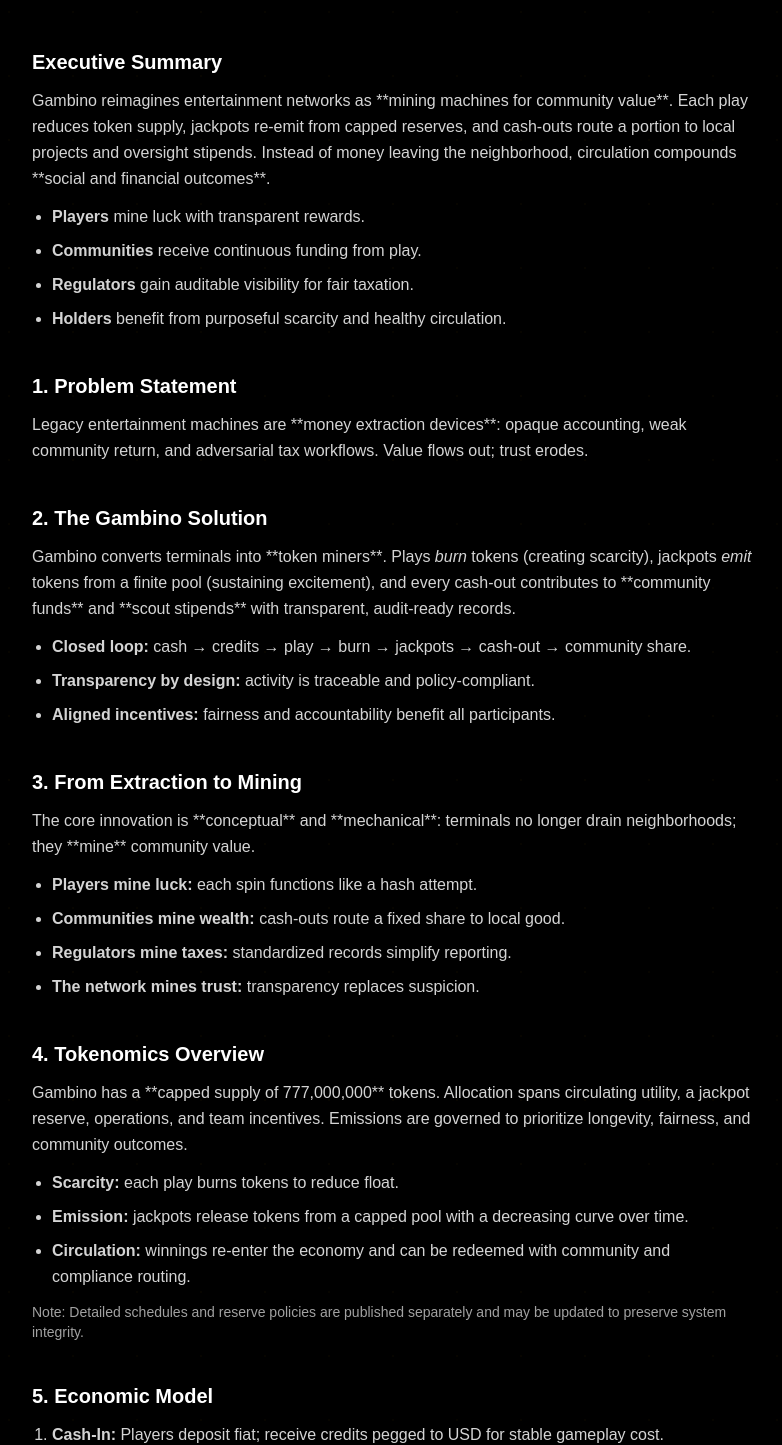
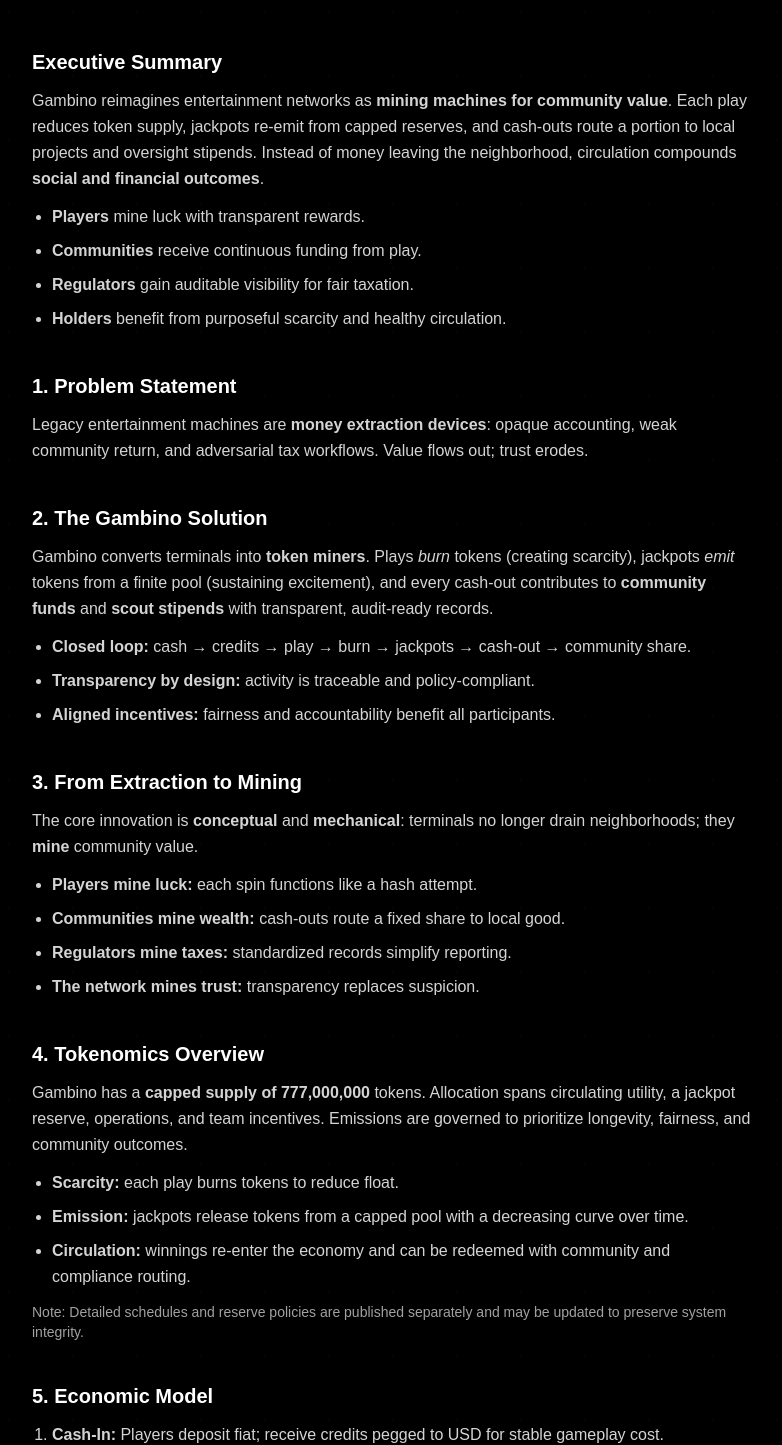
Before and after one commit to BuberryWorldwide/gambino-site, a Next.js app: page /legal/whitepaper in a window 1280 px wide. Shown: the part 894-2339 px from the top of the page, without its empty margins (248-1030 px from the left). Built offline with nearby package versions, Linux system fonts and the light colour scheme.

Commit message:
minor text syntax fixes

```diff
--- a/src/app/legal/whitepaper/page.js
+++ b/src/app/legal/whitepaper/page.js
@@ -70,10 +70,10 @@
 
           <Section id="exec" title="Executive Summary">
             <p>
-              Gambino reimagines entertainment networks as **mining machines for community value**.
+              Gambino reimagines entertainment networks as <strong>mining machines for community value</strong>.
               Each play reduces token supply, jackpots re-emit from capped reserves, and cash-outs
               route a portion to local projects and oversight stipends. Instead of money leaving the
-              neighborhood, circulation compounds **social and financial outcomes**.
+              neighborhood, circulation compounds <strong>social and financial outcomes</strong>.
             </p>
             <ul className="list-disc pl-5 space-y-2">
               <li><strong>Players</strong> mine luck with transparent rewards.</li>
@@ -85,16 +85,16 @@
 
           <Section id="problem" title="1. Problem Statement">
             <p>
-              Legacy entertainment machines are **money extraction devices**: opaque accounting, weak
+              Legacy entertainment machines are <strong>money extraction devices</strong>: opaque accounting, weak
               community return, and adversarial tax workflows. Value flows out; trust erodes.
             </p>
           </Section>
 
           <Section id="solution" title="2. The Gambino Solution">
             <p>
-              Gambino converts terminals into **token miners**. Plays <em>burn</em> tokens (creating scarcity),
+              Gambino converts terminals into <strong>token miners</strong>. Plays <em>burn</em> tokens (creating scarcity),
               jackpots <em>emit</em> tokens from a finite pool (sustaining excitement), and every cash-out
-              contributes to **community funds** and **scout stipends** with transparent, audit-ready records.
+              contributes to <strong>community funds</strong> and <strong>scout stipends</strong> with transparent, audit-ready records.
             </p>
             <ul className="list-disc pl-5 space-y-2">
               <li><strong>Closed loop:</strong> cash → credits → play → burn → jackpots → cash-out → community share.</li>
@@ -105,8 +105,8 @@
 
           <Section id="extraction" title="3. From Extraction to Mining">
             <p>
-              The core innovation is **conceptual** and **mechanical**: terminals no longer drain neighborhoods;
-              they **mine** community value.
+              The core innovation is <strong>conceptual</strong> and <strong>mechanical</strong>: terminals no longer drain neighborhoods;
+              they <strong>mine</strong> community value.
             </p>
             <ul className="list-disc pl-5 space-y-2">
               <li><strong>Players mine luck:</strong> each spin functions like a hash attempt.</li>
@@ -118,7 +118,7 @@
 
           <Section id="tokenomics" title="4. Tokenomics Overview">
             <p>
-              Gambino has a **capped supply of 777,000,000** tokens. Allocation spans circulating utility,
+              Gambino has a <strong>capped supply of 777,000,000</strong> tokens. Allocation spans circulating utility,
               a jackpot reserve, operations, and team incentives. Emissions are governed to prioritize
               longevity, fairness, and community outcomes.
             </p>
@@ -149,6 +149,7 @@
               </ul>
             </div>
           </Section>
+
           <Section id="market-impact" title="5.1 Market Impact & Circulation">
             <p>
               Not all token transfers affect the open market. Gambino distinguishes between{' '}
@@ -170,10 +171,9 @@
             </p>
           </Section>
 
-
           <Section id="governance" title="6. Governance: Proof-of-Luck DAO">
             <p>
-              Governance is earned through **Proof-of-Luck**, not wealth. Participation tiers are based on
+              Governance is earned through <strong>Proof-of-Luck</strong>, not wealth. Participation tiers are based on
               Glück Score, jackpots, and consistent engagement.
             </p>
             <ul className="list-disc pl-5 space-y-2">
@@ -193,13 +193,13 @@
               <li><strong>Store partners:</strong> earn revenue share while hosting compliant, transparent machines.</li>
             </ul>
             <p>
-              Every play therefore produces a **triple dividend**: entertainment value, player rewards, and tangible community benefit.
+              Every play therefore produces a <strong>triple dividend</strong>: entertainment value, player rewards, and tangible community benefit.
             </p>
           </Section>
 
           <Section id="compliance" title="8. Compliance & Risk">
             <p>
-              Gambino positions as a **utility-token mining network** with traceable activity and standardized
+              Gambino positions as a <strong>utility-token mining network</strong> with traceable activity and standardized
               records for taxation and oversight. The system incorporates reasonable identity and activity checks,
               rate-limits, and anomaly detection to deter abuse.
             </p>
@@ -212,7 +212,7 @@
 
           <Section id="architecture" title="9. System Architecture Overview">
             <p>
-              The Gambino Network uses a **modular, scalable architecture** designed for low-cost operations,
+              The Gambino Network uses a <strong>modular, scalable architecture</strong> designed for low-cost operations,
               verifiable accounting, and jurisdictional adaptability — without exposing implementation details.
             </p>
             <ul className="list-disc pl-5 space-y-2">
--- a/src/app/page.js
+++ b/src/app/page.js
@@ -266,7 +266,14 @@
                     {liveStats.loading ? '—' : formatNumber(liveStats.monthlyJoins)}
                   </span> members joined this month
                 </p>
+
               </div>
+                <p className="mt-3 text-center text-xs text-neutral-500 italic">
+                  Disclaimer: These numbers are for demonstration only and do not represent real live data yet.
+                </p>
+
+
+
 
               {/* Additional Stats Row - Optional */}
               {liveStats.circulatingSupply && (
```
